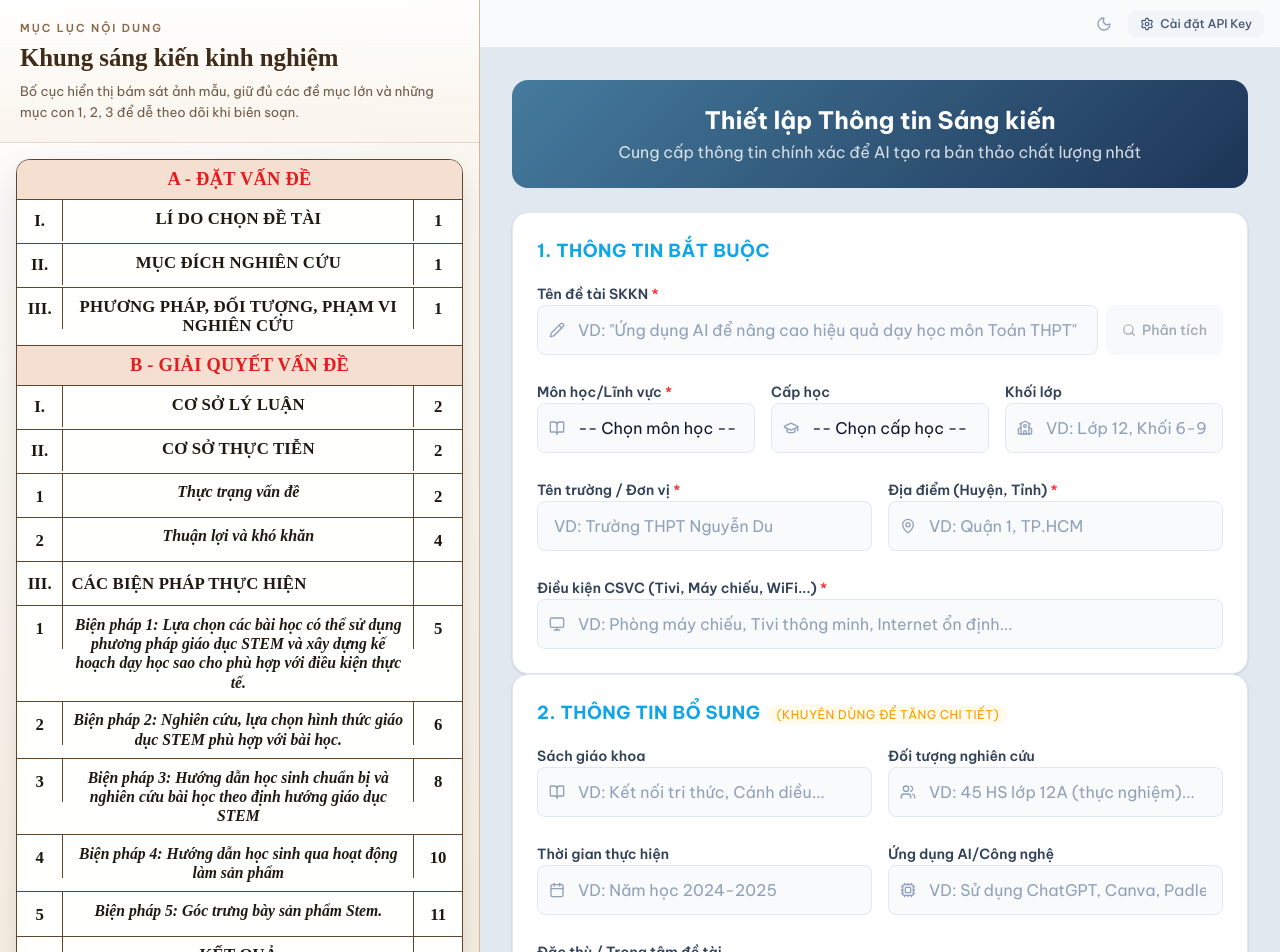
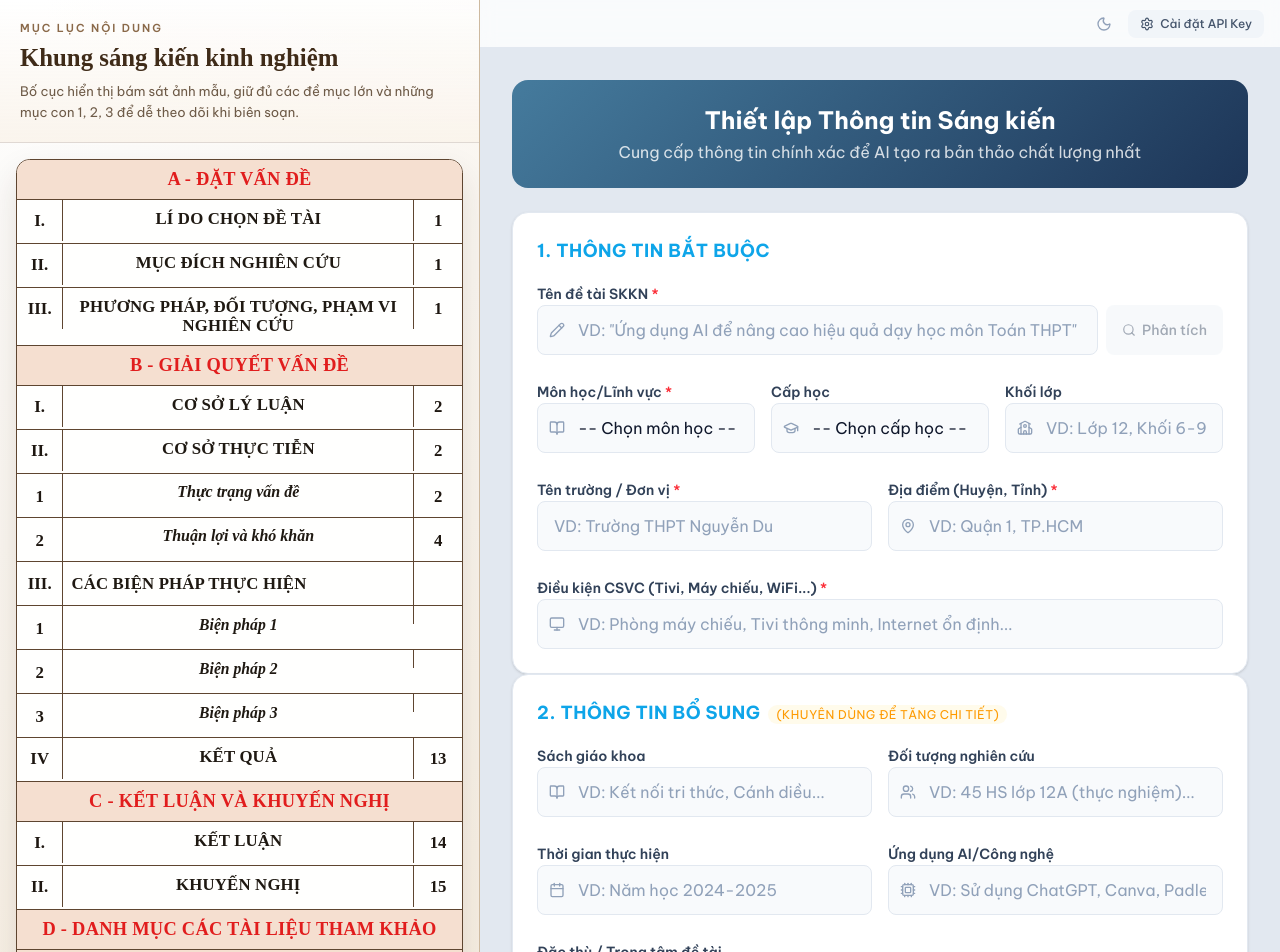
Before and after one commit to viethungnvmt-maker/skknpro, a React (Vite) app: page / in a window 1280 px wide. Shown: the top 952 px of the page. Built offline with nearby package versions, Linux system fonts and the light colour scheme.

Commit message:
Add files via upload

```diff
--- a/src/App.tsx
+++ b/src/App.tsx
@@ -109,8 +109,7 @@ const SIDEBAR_OUTLINE: SidebarOutlineGroup[] = [
       {
         id: 'b-3-1',
         marker: '1',
-        label: 'Biện pháp 1: Lựa chọn các bài học có thể sử dụng phương pháp giáo dục STEM và xây dựng kế hoạch dạy học sao cho phù hợp với điều kiện thực tế.',
-        page: '5',
+        label: 'Biện pháp 1',
         stepId: 6,
         statusStepId: 6,
         variant: 'detail',
@@ -118,8 +117,7 @@ const SIDEBAR_OUTLINE: SidebarOutlineGroup[] = [
       {
         id: 'b-3-2',
         marker: '2',
-        label: 'Biện pháp 2: Nghiên cứu, lựa chọn hình thức giáo dục STEM phù hợp với bài học.',
-        page: '6',
+        label: 'Biện pháp 2',
         stepId: 6,
         statusStepId: 6,
         variant: 'detail',
@@ -127,26 +125,7 @@ const SIDEBAR_OUTLINE: SidebarOutlineGroup[] = [
       {
         id: 'b-3-3',
         marker: '3',
-        label: 'Biện pháp 3: Hướng dẫn học sinh chuẩn bị và nghiên cứu bài học theo định hướng giáo dục STEM',
-        page: '8',
-        stepId: 6,
-        statusStepId: 6,
-        variant: 'detail',
-      },
-      {
-        id: 'b-3-4',
-        marker: '4',
-        label: 'Biện pháp 4: Hướng dẫn học sinh qua hoạt động làm sản phẩm',
-        page: '10',
-        stepId: 6,
-        statusStepId: 6,
-        variant: 'detail',
-      },
-      {
-        id: 'b-3-5',
-        marker: '5',
-        label: 'Biện pháp 5: Góc trưng bày sản phẩm Stem.',
-        page: '11',
+        label: 'Biện pháp 3',
         stepId: 6,
         statusStepId: 6,
         variant: 'detail',
--- a/src/services/gemini.ts
+++ b/src/services/gemini.ts
@@ -538,6 +538,8 @@ export const PROMPTS = {
     - Không ghi số trang cho từng phần trong phần trả lời.
     - Không viết lời mở đầu hay bình luận thêm.
     - Mỗi phần gồm 3-5 ý chính ngắn gọn, rõ ràng.
+    - Riêng trong mục "II.2. Giải pháp thực hiện sáng kiến để giải quyết vấn đề", triển khai tiểu mục "III. Các biện pháp thực hiện" với đúng 3 ý con: "1. Biện pháp 1", "2. Biện pháp 2", "3. Biện pháp 3".
+    - Không tạo "Biện pháp 4" hoặc "Biện pháp 5" trong dàn ý.
     - Trả về bằng Markdown.
   `;
   },
@@ -607,6 +609,7 @@ export const PROMPTS = {
     : ''}
 	    - Trả về đúng nội dung cuối cùng bằng Markdown, không kèm giải thích.
 	    ${plan ? `- Mục tiêu độ dài: khoảng ${plan.targetWords} từ, chấp nhận trong khoảng ${plan.minWords}-${plan.maxWords} từ. - BẮT BUỘC không được dưới ${plan.minWords} từ; nếu còn ngắn phải tự viết tiếp cho đủ.` : '- Viết chi tiết, đầy đủ, không tóm tắt.'}
+	    ${sectionName === 'II.2. Giải pháp thực hiện sáng kiến' ? '- Bắt buộc có tiểu mục "III. Các biện pháp thực hiện". Trong tiểu mục này chỉ được triển khai đúng 3 ý: "1. Biện pháp 1", "2. Biện pháp 2", "3. Biện pháp 3". AI phải tự đề xuất tên gọi cụ thể và nội dung phù hợp cho từng biện pháp theo đề tài thực tế; không được tạo Biện pháp 4 hoặc 5.' : ''}
 	    ${sectionName.includes('Hiệu quả') ? `- Bắt buộc chia rõ 3 mục con: 4.1. Hiệu quả về khoa học, 4.2. Hiệu quả về kinh tế, 4.3. Hiệu quả về xã hội.` : ''}
   `,
       maxTokens: plan?.maxTokens || 8192,
```
